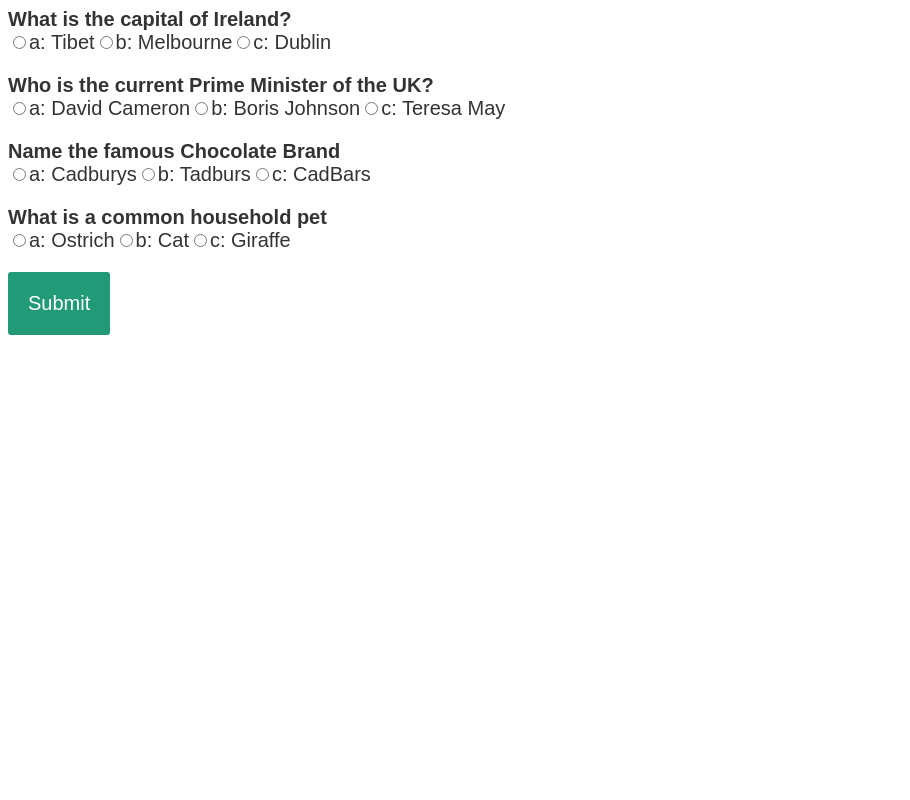
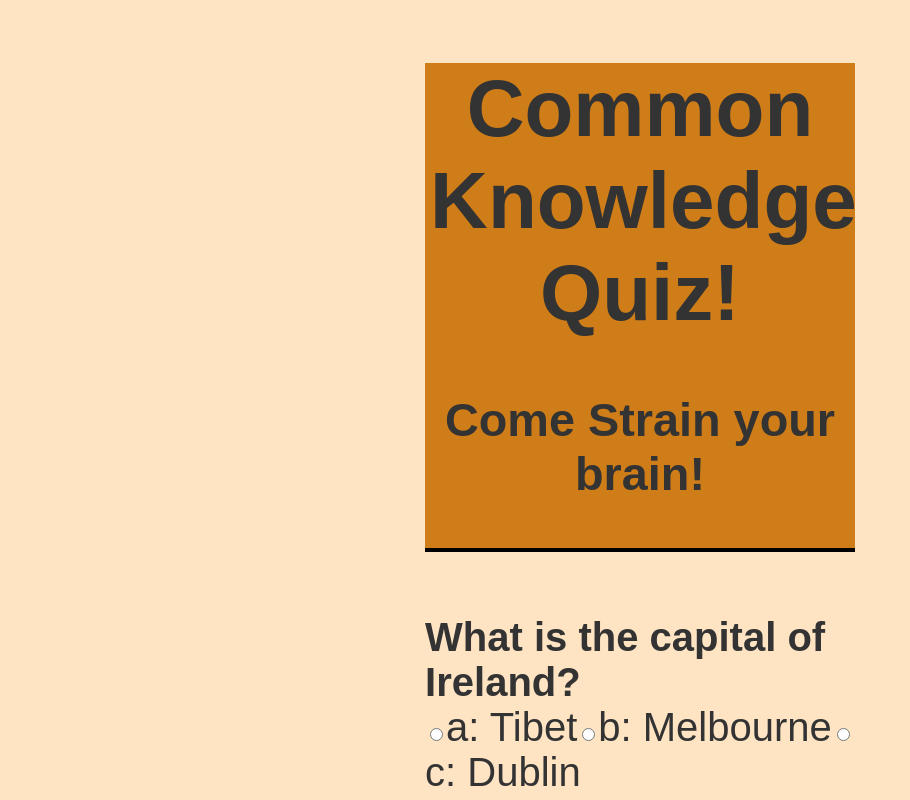
Before and after one commit to Colmc2966/CoffeeQuiz, a plain HTML site: page index.html in a window 1280 px wide. Shown: the top 800 px of the page, without its empty margins (0-910 px from the left). Drawn offline with Linux system fonts and the light colour scheme.

Commit message:
Adding heading and styling the heading

```diff
--- a/assets/css/style.css
+++ b/assets/css/style.css
@@ -1,7 +1,24 @@
 body{
-	font-size: 20px;
+	font-size: 40px;
 	font-family: sans-serif;
 	color: #333;
+	background-color: bisque;
+}
+
+#heading{
+    background-color: rgb(207, 125, 24);
+	margin: 5% 33%;
+	border-bottom: 4px solid black;
+	text-align: center;
+	padding: 0 5px;
+}
+
+#line {
+	border-bottom: 4px solid black;
+}
+
+#table {
+	margin: 2.5% 33%;
 }
 .question{
 	font-weight: 600;
@@ -19,6 +36,7 @@ body{
 	padding: 20px;
 	cursor: pointer;
 	margin-bottom: 20px;
+	margin: 0 33%;
 }
 #go:hover{
 	background-color: #3a8;
--- a/index.html
+++ b/index.html
@@ -7,6 +7,10 @@
     <title>Coffee Quiz</title>
 </head>
 <body>
+    <div id="heading">
+        <h1>Common Knowledge Quiz!</h1>
+        <h3>Come Strain your brain!</h3>
+    </div>
     <div id="table"></div>
     <button id="go">Submit</button>
     <div id="score"></div>
```
